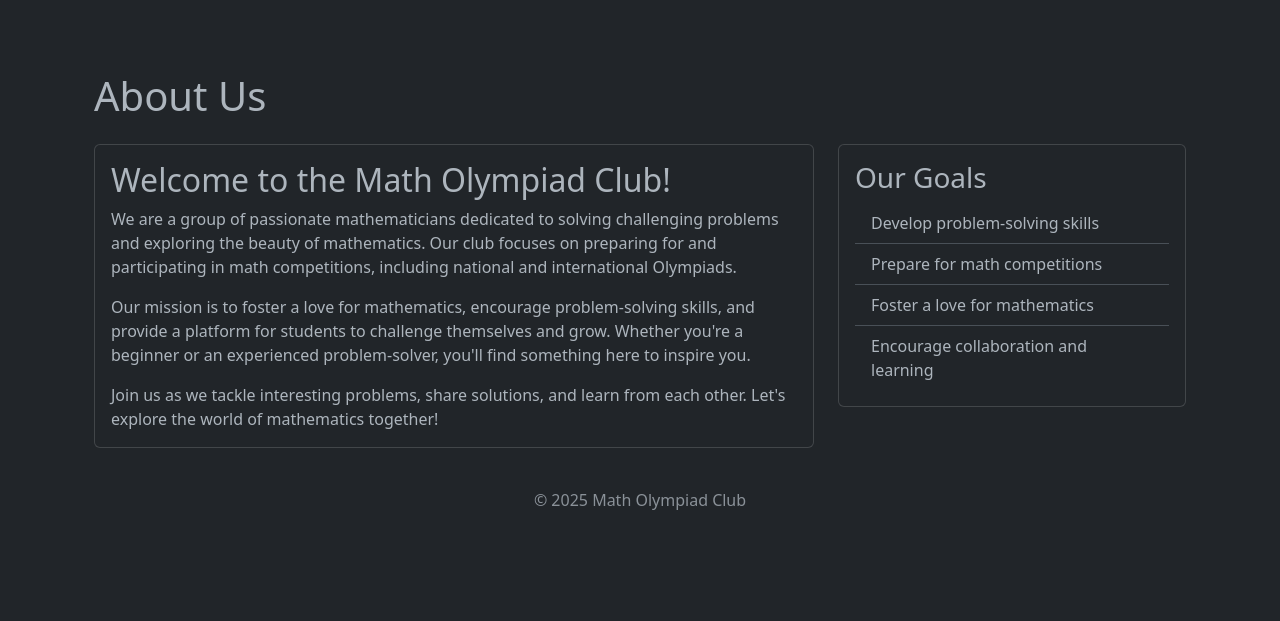
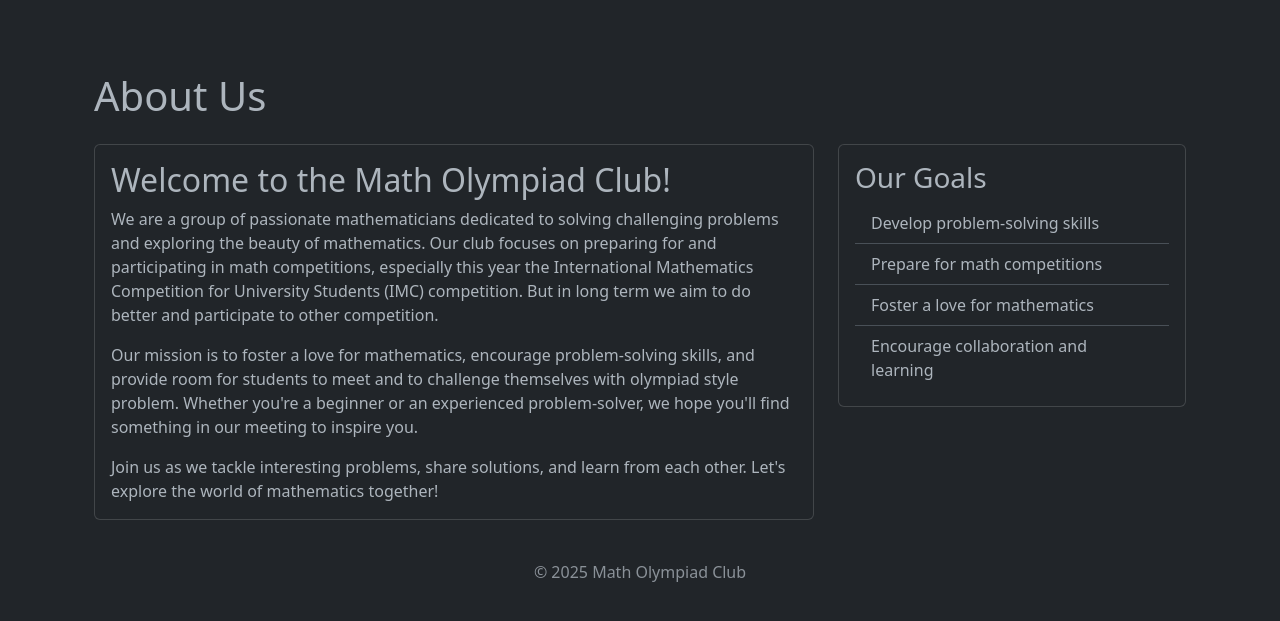
Before and after one commit to AntoineduFresne/ETHZ-Olympiad-Math-Club, a Flask app: page /about in a window 1280 px wide. Shown: the part 56-677 px from the top of the page. Run offline with Flask 3, Linux system fonts and the light colour scheme; some libraries are stand-ins or nearby versions; some web fonts are replaced.

Commit message:
Update about.html

```diff
--- a/templates/about.html
+++ b/templates/about.html
@@ -10,10 +10,11 @@
                 <div class="card-body">
                     <h2 class="card-title">Welcome to the Math Olympiad Club!</h2>
                     <p class="card-text">
-                        We are a group of passionate mathematicians dedicated to solving challenging problems and exploring the beauty of mathematics. Our club focuses on preparing for and participating in math competitions, including national and international Olympiads.
+                        We are a group of passionate mathematicians dedicated to solving challenging problems and exploring the beauty of mathematics. Our club focuses on preparing for and participating in math competitions, especially this year the International Mathematics Competition
+for University Students (IMC) competition. But in long term we aim to do better and participate to other competition.
                     </p>
                     <p class="card-text">
-                        Our mission is to foster a love for mathematics, encourage problem-solving skills, and provide a platform for students to challenge themselves and grow. Whether you're a beginner or an experienced problem-solver, you'll find something here to inspire you.
+                        Our mission is to foster a love for mathematics, encourage problem-solving skills, and provide room for students to meet and to challenge themselves with olympiad style problem. Whether you're a beginner or an experienced problem-solver, we hope you'll find something in our meeting to inspire you.
                     </p>
                     <p class="card-text">
                         Join us as we tackle interesting problems, share solutions, and learn from each other. Let's explore the world of mathematics together!
```
